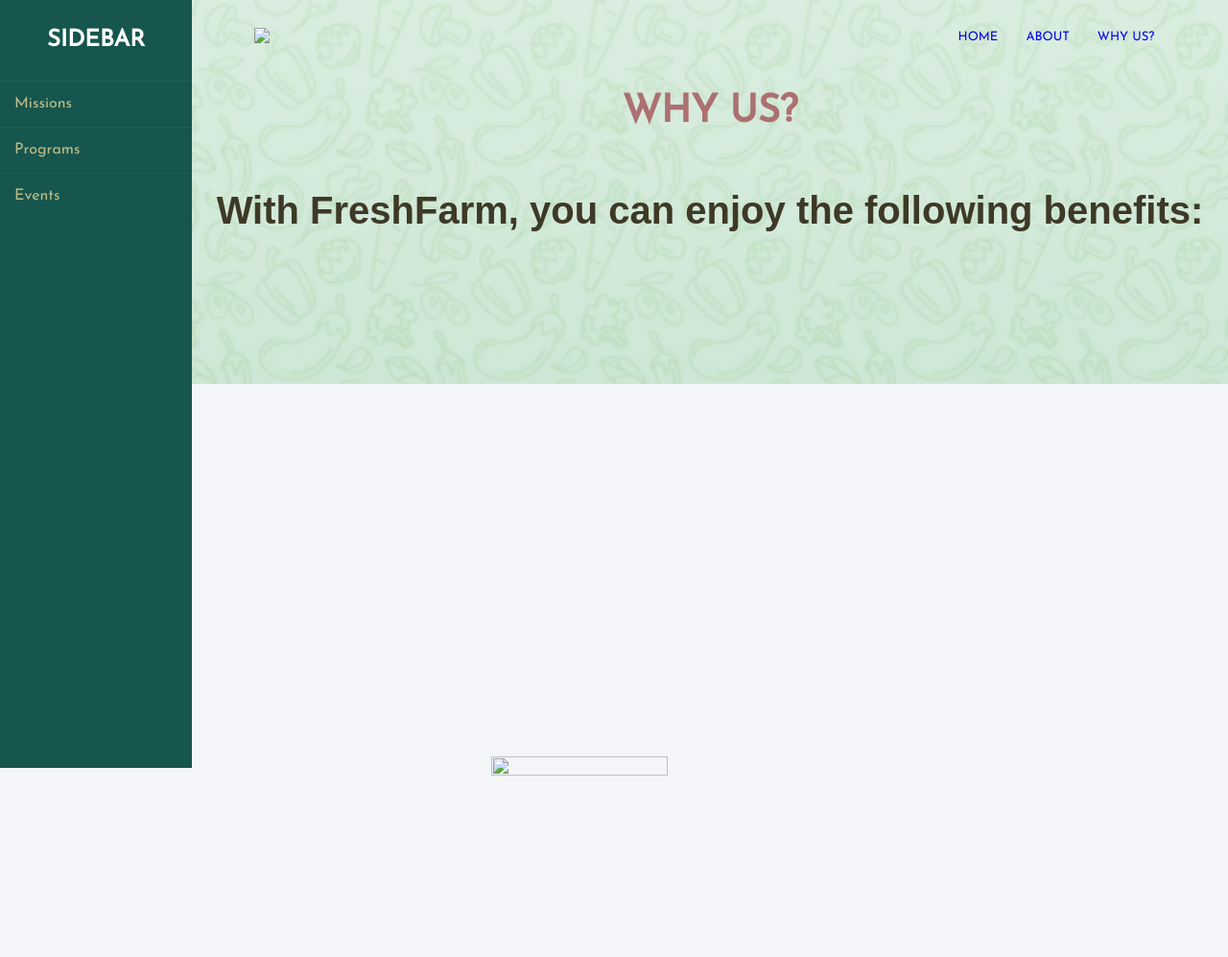
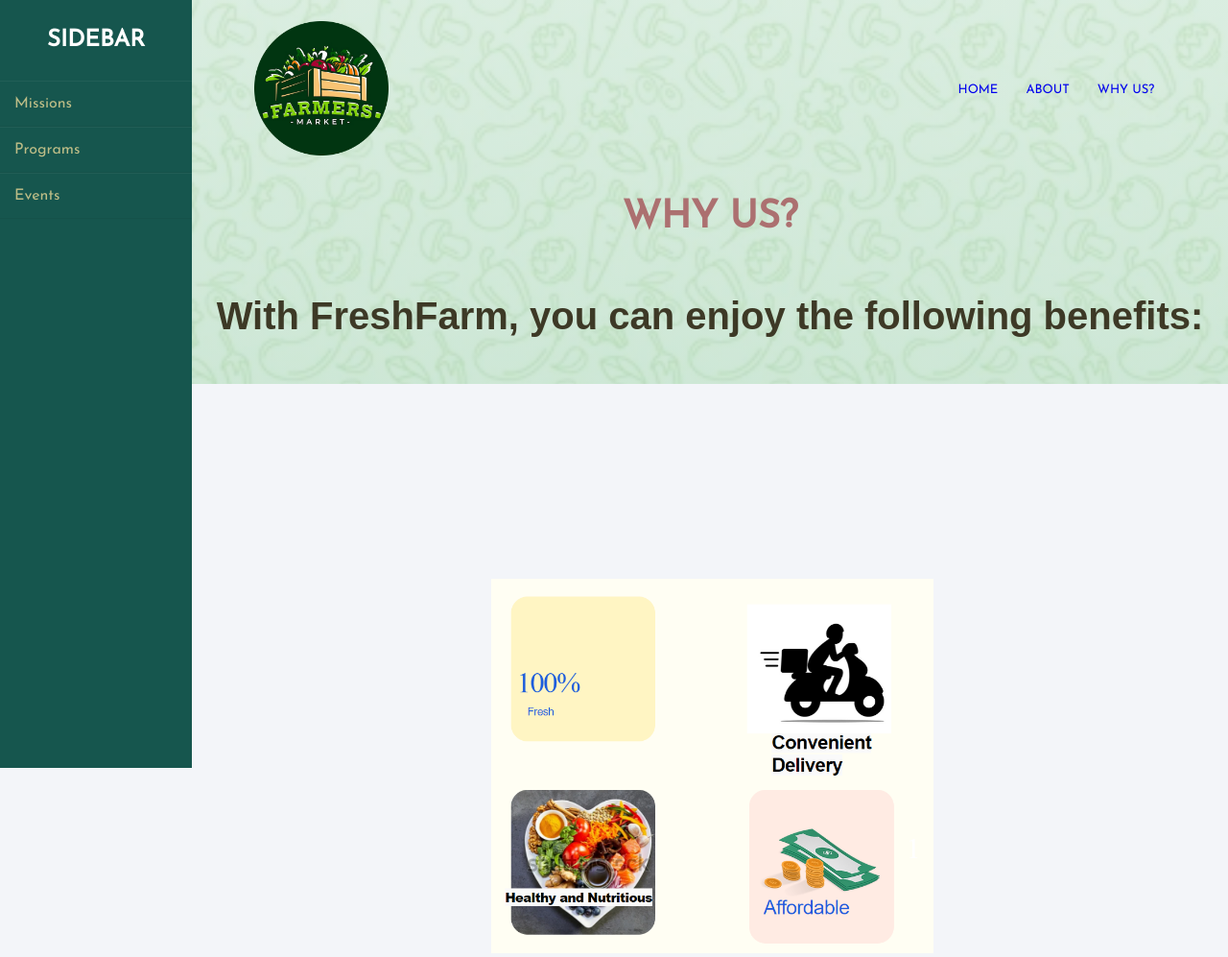
Before and after one commit to Sanjana03082004/FarmersMarket, a plain HTML site: page whyus.html in a window 1280 px wide. Shown: the top 997 px of the page at 96% size. Before the commit the page ends 812 px from the top, so only its background shows below. Drawn offline with Linux system fonts and the light colour scheme; files whose address does not match are found by name.

Commit message:
Update whyus.html

```diff
--- a/whyus.html
+++ b/whyus.html
@@ -17,7 +17,7 @@
       </div>
     <section class="sub-header">
         <nav>
-            <a href="index.html"><img src="images/logo.png"></a>
+            <a href="index.html"><img src="logo.png"></a>
             <div class="nav-links">
                 <ul class="nav-list">
                     <li><a href="index.html">HOME</a></li>
@@ -31,7 +31,7 @@
         <p>With FreshFarm, you can enjoy the following benefits:</p>
     </section>
     <section class="why-us">
-        <img src="images/whyus.PNG">
+        <img src="whyus.PNG">
     </section>
   </body>
 </html>
```
